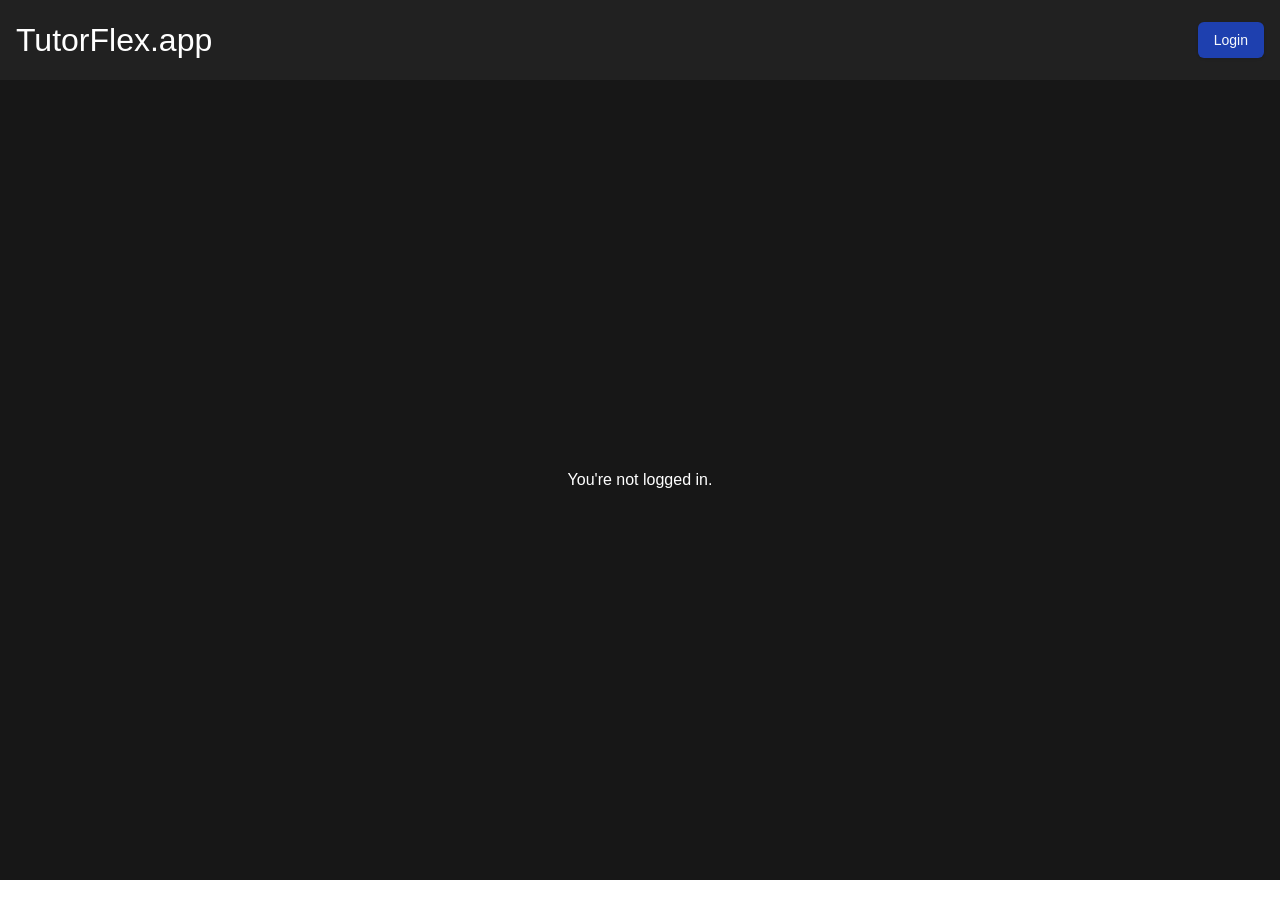
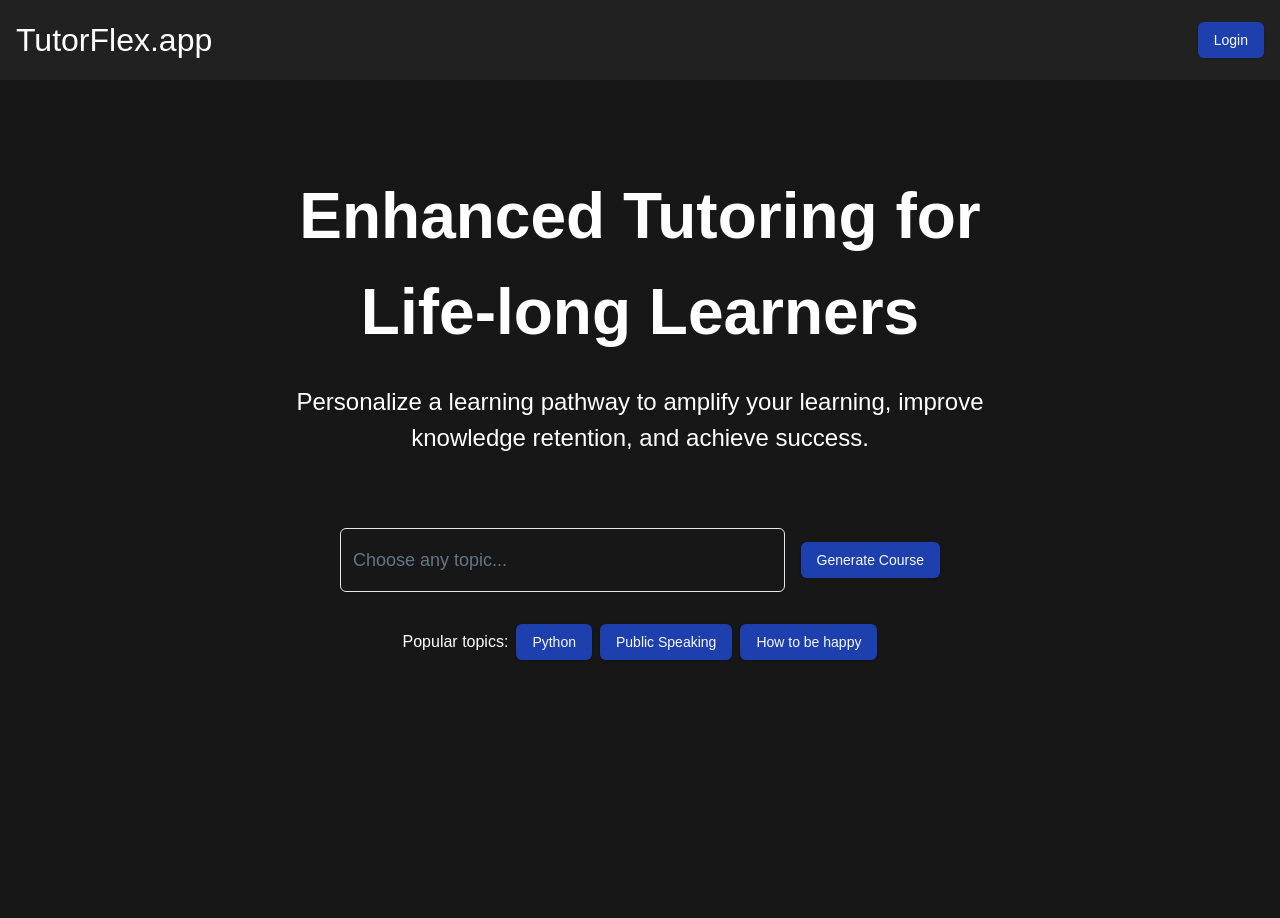
Before and after one commit to vikramsingh13/ai-tutor, a Next.js app: page / in a window 1280 px wide. Shown: the top 918 px of the page. Before the commit the page ends 880 px from the top, so only its background shows below. Built offline with nearby package versions, Linux system fonts and the light colour scheme; no server answers.

Commit message:
dashboard and learning-section won't show up if user is not logged in. The rest of the non restricted urls will work as intended

```diff
--- a/components/navbar.tsx
+++ b/components/navbar.tsx
@@ -26,6 +26,8 @@ const Navbar = ({ children }: { children: React.ReactNode }) => {
 
   // Initialize the router.
   const router = useRouter();
+  // Get pathname so when the session is not valid, the landing page and other non sign in pages will still be showing.
+  const pathname = usePathname();
   // Function to handle the login button click by the user.
   const handleLoginButtonClick = (
     event: React.MouseEvent<HTMLButtonElement>
@@ -40,12 +42,18 @@ const Navbar = ({ children }: { children: React.ReactNode }) => {
   const handleLogoClick = () => {
     // Redirect to homepage.
     router.push("/");
-  }
+  };
 
+  console.log("nav pathname: ", pathname);
   return (
     <div className="w-full">
       <navbar className="flex bg-custom-bg-dark w-full p-4 justify-center text-center items-center">
-        <p onClick={handleLogoClick} className="cursor-pointer text-[2rem] max-sm:text-[1rem]">TutorFlex.app</p>
+        <p
+          onClick={handleLogoClick}
+          className="cursor-pointer text-[2rem] max-sm:text-[1rem]"
+        >
+          TutorFlex.app
+        </p>
         {/* Takes the user to the signin/signup pages. */}
         {/* This Login button redirects to the sign in page by using the loginType prop */}
         <div className="flex flex-grow justify-end">
@@ -57,7 +65,14 @@ const Navbar = ({ children }: { children: React.ReactNode }) => {
           </Button>
         </div>
       </navbar>
-      {!isSessionValid ? <UserNotLoggedin /> : children}
+      {/* If the session is invalid and the user is trying to access dashboard, learning-section, etc. show the UserNotLoggedin component instead of the children. */}
+      {!isSessionValid &&
+      (pathname.includes("/dashboard") ||
+        pathname.includes("/learning-section")) ? (
+        <UserNotLoggedin />
+      ) : (
+        children
+      )}
     </div>
   );
 };
```
